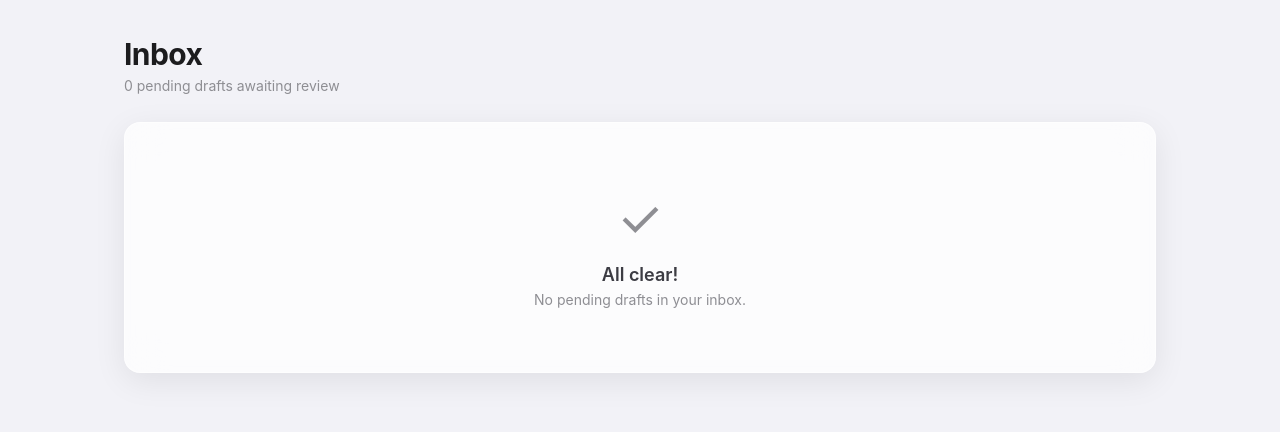
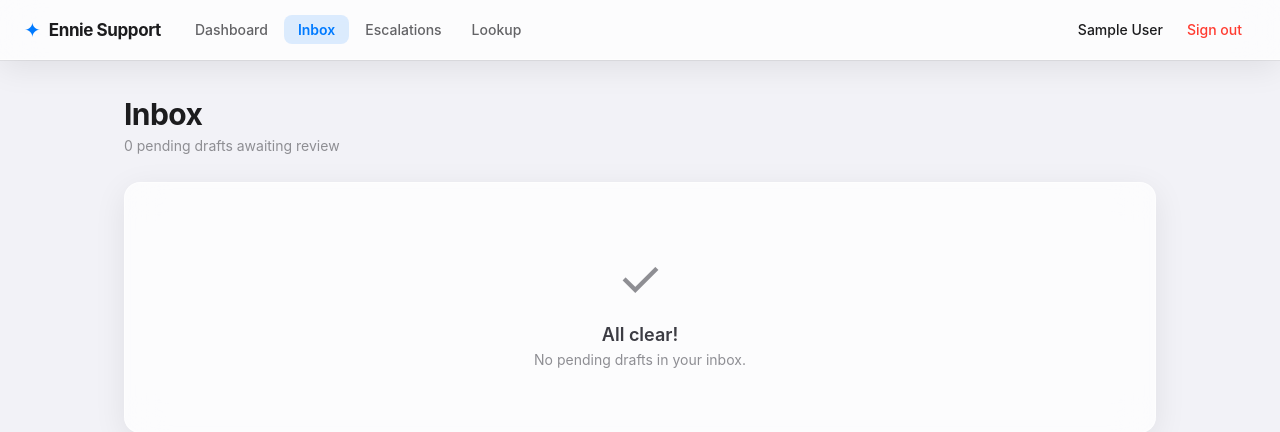
Before and after one commit to jakehb1/ennie-dashboard, a Flask app: page /inbox in a window 1280 px wide. Shown: the top 432 px of the page. Run offline with Flask 3, Linux system fonts and the light colour scheme; the visitor is signed in with stand-in values (Sample User, id 1).

Commit message:
Shared queue + nav: all users see all drafts, approvals sync globally
- All three admins see the same pending drafts queue
- Approving/rejecting/escalating removes from everyone's view (shared file)
- Updated base.html nav: Dashboard, Inbox, Escalations, Lookup
- Fixed url_for references across all templates
- Added /lookup page route
- Nav shows logged-in user name + sign out

```diff
--- a/app.py
+++ b/app.py
@@ -867,6 +867,12 @@
 
     return jsonify(examples)
 
+@app.route('/lookup')
+@login_required
+def lookup_page():
+    """Render the lookup page."""
+    return render_template('lookup.html')
+
 @app.route('/api/lookup', methods=['GET'])
 @login_required
 def lookup_user():
--- a/templates/base.html
+++ b/templates/base.html
@@ -9,7 +9,7 @@
 </head>
 <body>
 
-{% if session.user_id %}
+{% if session.user %}
 <nav class="glass-nav">
   <div class="nav-brand">
     <span class="nav-logo">✦</span>
@@ -17,40 +17,26 @@
   </div>
 
   <div class="nav-links">
-    {% if session.role in ['admin', 'reviewer'] %}
-    <a href="{{ url_for('inbox') }}"
-       class="nav-link{% if request.endpoint == 'inbox' %} active{% endif %}">
+    <a href="{{ url_for('dashboard') }}"
+       class="nav-link{% if request.endpoint == 'dashboard' %} active{% endif %}">
+      Dashboard
+    </a>
+    <a href="{{ url_for('inbox_page') }}"
+       class="nav-link{% if request.endpoint == 'inbox_page' %} active{% endif %}">
       Inbox
     </a>
-    {% endif %}
-
-    <a href="{{ url_for('lookup') }}"
-       class="nav-link{% if request.endpoint == 'lookup' %} active{% endif %}">
+    <a href="{{ url_for('escalations_page') }}"
+       class="nav-link{% if request.endpoint == 'escalations_page' %} active{% endif %}">
+      Escalations
+    </a>
+    <a href="{{ url_for('lookup_page') }}"
+       class="nav-link{% if request.endpoint == 'lookup_page' %} active{% endif %}">
       Lookup
     </a>
-
-    {% if session.role in ['cassie', 'admin'] %}
-    <a href="{{ url_for('escalations') }}"
-       class="nav-link{% if request.endpoint == 'escalations' %} active{% endif %}">
-      Escalations
-    </a>
-    <a href="{{ url_for('knowledge_base') }}"
-       class="nav-link{% if request.endpoint == 'knowledge_base' %} active{% endif %}">
-      Knowledge Base
-    </a>
-    {% endif %}
-
-    {% if session.role in ['charlie', 'admin'] %}
-    <a href="{{ url_for('charlie') }}"
-       class="nav-link{% if request.endpoint == 'charlie' %} active{% endif %}">
-      Charlie
-    </a>
-    {% endif %}
   </div>
 
   <div class="nav-user">
-    <span class="user-badge role-{{ session.role }}">{{ session.role }}</span>
-    <span class="user-name">{{ session.name }}</span>
+    <span class="user-name">{{ session.display_name }}</span>
     <a href="{{ url_for('logout') }}" class="nav-link logout">Sign out</a>
   </div>
 </nav>
--- a/templates/charlie.html
+++ b/templates/charlie.html
@@ -38,7 +38,7 @@
     <button class="btn btn-primary btn-sm" onclick="respondToEscalation({{ e.id }})">
       ✎ Write Response
     </button>
-    <a href="{{ url_for('lookup') }}?email={{ e.sender_email }}"
+    <a href="{{ url_for('lookup_page') }}?email={{ e.sender_email }}"
        class="btn btn-secondary btn-sm">
       🔍 Lookup Contact
     </a>
--- a/templates/escalations.html
+++ b/templates/escalations.html
@@ -71,7 +71,7 @@
         ↑ Re-escalate
       </button>
     </div>
-    <a href="{{ url_for('lookup') }}?email={{ e.sender_email }}"
+    <a href="{{ url_for('lookup_page') }}?email={{ e.sender_email }}"
        class="btn btn-secondary btn-sm">
       🔍 Lookup
     </a>
--- a/templates/inbox.html
+++ b/templates/inbox.html
@@ -54,7 +54,7 @@
       <button class="btn btn-danger btn-sm" onclick="rejectDraft({{ d.id }})">
         ✕ Reject
       </button>
-      <a href="{{ url_for('lookup') }}?email={{ d.sender_email }}"
+      <a href="{{ url_for('lookup_page') }}?email={{ d.sender_email }}"
          class="btn btn-secondary btn-sm">
         🔍 Lookup
       </a>
```
